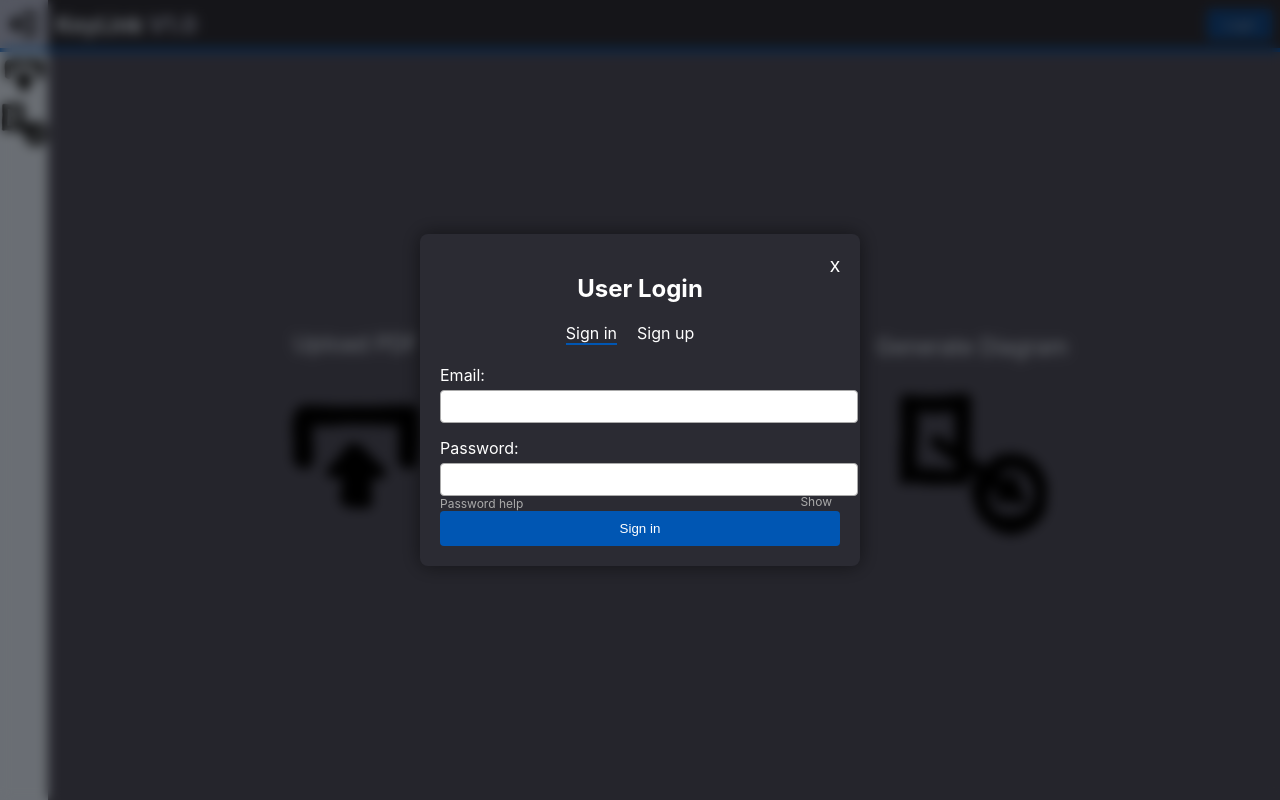
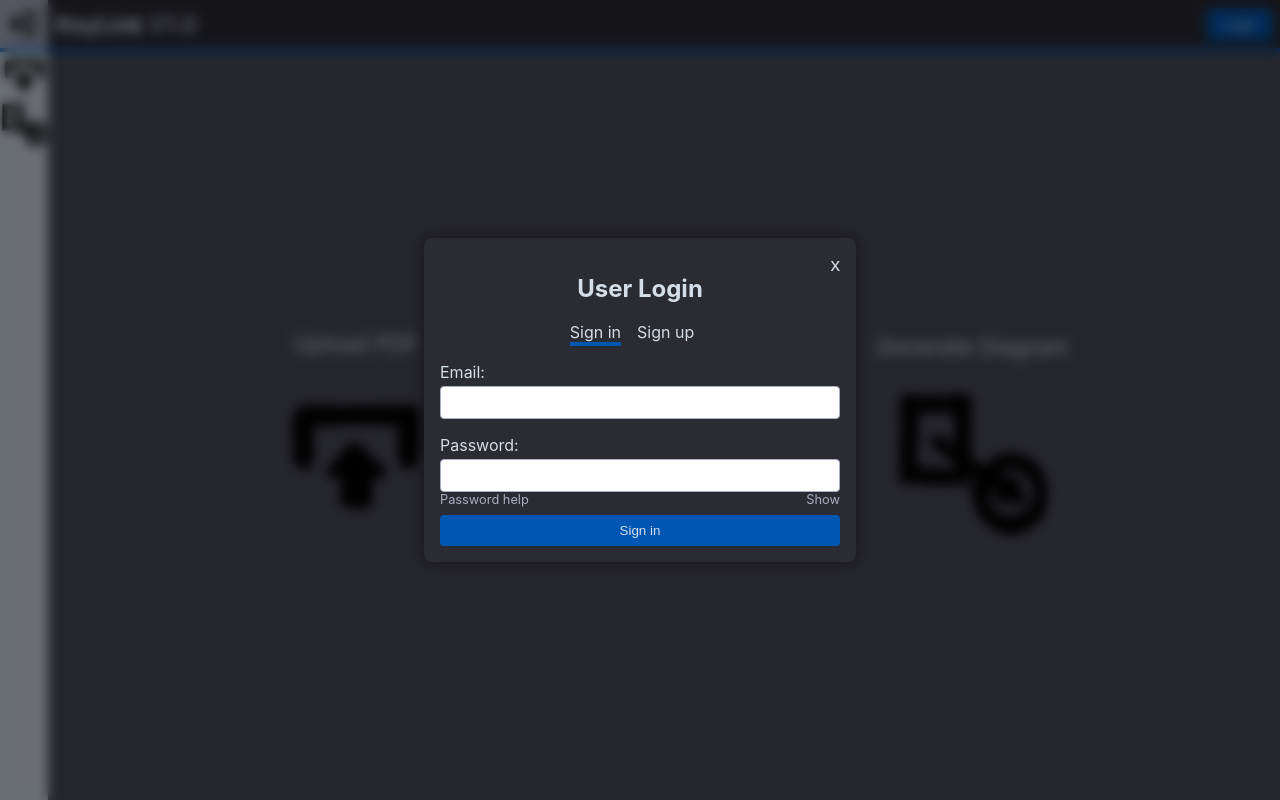
Before and after one commit to ansleehk/CS-160-Frontend, a React (Create React App) app: page / in a window 1280 px wide. Both pictures are taken after a click on the button "Login". Built offline with nearby package versions, Linux system fonts and the light colour scheme.

Commit message:
Consolidated Styles

```diff
--- /dev/null
+++ b/src/utilities/Styles.css
@@ -0,0 +1,30 @@
+:root {
+  /* Color Pallete */
+  --c_white: #D5DDE8;
+  --c_pale: #A9AEC2;
+  --c_gray: #4B4B59;
+  --c_black: #2B2B33;
+  --c_blue: #0056b3;
+  --c_shadow: rgba(0, 0, 0, 0.5); /* Semi Transparent Background */
+
+  /* Space Sizes */
+  --small_dim: 4px;
+  --medium_dim: 8px;
+  --large_dim: 16px;
+  --login_width: 400px;
+  --open_sidebar_width: 384px;
+  --closed_sidebar_width: 48px;
+
+  /* Button Sizes */
+  --small_button: 48px;
+  --large_button: 20vmin;
+
+  /* Button Filters */
+  --b_brightness: 1.2;
+  --b_saturation: 1.2;
+
+  /* Font Sizes */
+  --h1_font: 1.4rem;
+  --h2_font: 1.2rem;
+  --sub_font: 0.8rem;
+}
--- a/src/widgets/DiagramViewer.css
+++ b/src/widgets/DiagramViewer.css
@@ -1,28 +1,30 @@
+@import "../utilities/Styles.css";
+
 #Diagram-viewer {
   display: flex;
   flex-direction: column;
   text-align: center;
   align-items: center;
   justify-content: center;
-  font-size: 1.4rem;
-  color: #D5DDE8;
-  background-color: #4B4B59;
+  font-size: var(--h1_font);
+  color: var(--c_white);
+  background-color: var(--c_gray);
   height: 100%;
   width: 100%;
 }
 
 #Diagram-viewer button {
-  height: 20vmin;
-  width: 20vmin;
-  padding: 0px;
-  margin: 0px;
-  border: 0px;
-  background-color: #4B4B59;
+  height: var(--large_button);
+  width: var(--large_button);
+  padding: 0;
+  margin: 0;
+  border: 0;
+  background-color: var(--c_gray);
 }
 
 #Diagram-viewer img {
-  height: 20vmin;
-  width: 20vmin;
+  height: var(--large_button);
+  width: var(--large_button);
 }
 
 #Diagram-viewer button:hover {
@@ -30,12 +32,12 @@
 }
 
 #loader {
-  border: 8px solid transparent; /* Reduce border width */
-  border-top: 8px solid #0056b3; /* Blue color */
+  border: var(--medium_dim) solid transparent;
+  border-top: var(--medium_dim) solid var(--c_blue);
   border-radius: 50%;
-  width: 40px; /* Reduced size */
-  height: 40px; /* Reduced size */
-  animation: spin 1s linear infinite; /* Smoother animation */
+  width: 40px;
+  height: 40px;
+  animation: spin 1s linear infinite;
 }
 
 @keyframes spin {
--- a/src/widgets/LoginPopup.css
+++ b/src/widgets/LoginPopup.css
@@ -1,104 +1,106 @@
-.login-popup-overlay {
+@import "../utilities/Styles.css";
+
+#login-popup-overlay {
   position: fixed;
   top: 0;
   left: 0;
   width: 100%;
   height: 100%;
-  background-color: rgba(0, 0, 0, 0.5); /* Semi-transparent background */
+  background-color: var(--c_shadow);
   backdrop-filter: blur(6px);
   display: flex;
   justify-content: center;
   align-items: center;
 }
 
-.login-popup {
-  background-color: #2B2B33; /* Dark background color */
-  color: #ffffff; /* White text color */
-  padding: 20px;
-  border-radius: 8px;
-  box-shadow: 0 0 20px rgba(0, 0, 0, 0.5); /* Shadow effect */
+#login-popup {
+  background-color: var(--c_black);
+  color: var(--c_white);
+  padding: var(--large_dim);
+  border-radius: var(--medium_dim);
+  box-shadow: 0 0 var(--large_dim) var(--c_shadow);
   position: relative;
-  width: 400px; /* Adjust width as needed */
+  width: var(--login_width);
 }
 
-.close-button {
+#close-button {
   position: absolute;
-  top: 10px;
-  right: 10px;
+  top: var(--medium_dim);
+  right: var(--medium_dim);
   background: none;
   border: none;
-  color: #ffffff;
+  color: var(--c_white);
   cursor: pointer;
-  font-size: 20px;
+  font-size: var(--h2_font);
 }
 
-.login-header {
+#login-header {
   text-align: center;
 }
 
-.tab-header {
+#tab-header {
   display: flex;
+  text-align: center;
   justify-content: center;
-  margin-bottom: 20px;
 }
 
-.tab-header span {
-  margin-right: 20px;
+#tab-header span {
+  margin-right: var(--large_dim);
   cursor: pointer;
 }
 
-.tab-header span.active {
-  border-bottom: 2px solid #0056b3; /* Blue underline for active tab */
+#tab-header span#active {
+  border-bottom: var(--small_dim) solid var(--c_blue);
 }
 
-.login-content form {
+#login-content form {
   display: flex;
   flex-direction: column;
 }
 
-.login-content label {
-  margin-bottom: 5px;
+#login-content label {
+  margin-top: var(--large_dim);
+  margin-bottom: var(--small_dim);
 }
 
-.login-content input {
-  width: 100%;
-  margin-bottom: 15px;
-  padding: 8px;
-  border-radius: 4px;
-  border: 1px solid #aaaaaa;
+#login-content input {
+  padding: var(--medium_dim);
+  border-radius: var(--small_dim);
+  border: 1px solid var(--c_pale);
 }
 
-.password-field {
-  position: relative;
+#password-options {
+  display: flex;
+  flex-direction: row;
+  text-align: center;
+  justify-content: space-between;
+  width: 100%;
+  margin-bottom: var(--medium_dim);
 }
 
-.password-help {
-  position: absolute;
-  bottom: 0;
-  left: 0;
-  color: #aaaaaa;
-  font-size: 12px;
+#password-help {
+  margin-right: auto;
+  color: var(--c_pale);
+  font-size: var(--sub_font);
   cursor: pointer;
 }
 
-.show-password {
-  position: absolute;
-  bottom: 2px;
-  right: 8px;
-  color: #aaaaaa;
-  font-size: 12px;
+#show-password {
+  margin-left: auto;
+  color: var(--c_pale);
+  font-size: var(--sub_font);
   cursor: pointer;
 }
 
 button {
-  padding: 10px;
-  background-color: #0056b3; /* Blue button color */
-  color: #ffffff;
+  padding: var(--medium_dim);
+  background-color: var(--c_blue);
+  color: var(--c_white);
   border: none;
-  border-radius: 4px;
+  border-radius: var(--small_dim);
   cursor: pointer;
 }
 
 button:hover {
-  background-color: #007acc; /* Darker blue on hover */
+  filter: brightness(var(--b_brightness)) saturate(var(--b_saturation));
 }
--- a/src/widgets/LoginPopup.js
+++ b/src/widgets/LoginPopup.js
@@ -1,5 +1,6 @@
 import React, { useState } from "react";
 import "./LoginPopup.css";
+
 import createAlert from "../utilities/Alert";
 
 const LoginPopup = ({ onClose }) => {
@@ -31,49 +32,42 @@ const LoginPopup = ({ onClose }) => {
     //onClose();
   };
 
+  const passwordHelp = () => {
+    createAlert("Passwords not yet implemented.");
+  };
+
   return (
-    <div className="login-popup-overlay">
-      <div className="login-popup">
-        <button className="close-button" onClick={onClose}>x</button>
-        <div className="login-header">
-          <h2>User Login</h2>
+    <div id="login-popup-overlay">
+      <div id="login-popup">
+        <button id="close-button" onClick={onClose}>x</button>
+        <div id="login-header">
+          <h2>{tab === "signin" ? "User Login" : "New User"}</h2>
         </div>
-        <div className="tab-header">
-          <span
-            className={tab === "signin" ? "active" : ""}
+        <div id="tab-header">
+          <span id={tab === "signin" ? "active" : ""}
             onClick={() => handleTabChange("signin")}
           >
             Sign in
           </span>
-          <span
-            className={tab === "signup" ? "active" : ""}
+          <span id={tab === "signup" ? "active" : ""}
             onClick={() => handleTabChange("signup")}
           >
             Sign up
           </span>
         </div>
-        <div className="login-content">
+        <div id="login-content">
           <form onSubmit={handleSubmit}>
             <label>Email:</label>
-            <input
-              type="email"
-              value={email}
-              onChange={handleEmailChange}
-              required
-            />
+            <input type="email" value={email}
+              onChange={handleEmailChange} required />
             <label>Password:</label>
-            <div className="password-field">
-              <input
-                type={showPassword ? "text" : "password"}
-                value={password}
-                onChange={handlePasswordChange}
-                required
-              />
+            <input type={showPassword ? "text" : "password"} value={password}
+                onChange={handlePasswordChange} required />
+            <div id="password-options">
               {tab === "signin" && (
-                <span className="password-help">Password help</span>
+                <span id="password-help" onClick={passwordHelp}>Password help</span>
               )}
-              <span
-                className="show-password"
+              <span id="show-password"
                 onClick={() => setShowPassword(!showPassword)}
               >
                 {showPassword ? "Hide" : "Show"}
--- a/src/widgets/Mermaid.css
+++ b/src/widgets/Mermaid.css
@@ -1,3 +1,5 @@
+/* TODO : RECHECK COLORS */
+
 g.classGroup rect {
   fill: #282a36;
   stroke: #6272a4;
--- a/src/widgets/PDFViewer.css
+++ b/src/widgets/PDFViewer.css
@@ -1,30 +1,32 @@
+@import "../utilities/Styles.css";
+
 #PDF-viewer {
   display: flex;
   flex-direction: column;
   text-align: center;
   align-items: center;
   justify-content: center;
-  font-size: 1.4rem;
-  color: #D5DDE8;
-  background-color: #4B4B59;
+  font-size: var(--h1_font);
+  color: var(--c_white);
+  background-color: var(--c_gray);
   height: 100%;
   width: 100%;
 }
 
 #PDF-viewer button {
-  height: 20vmin;
-  width: 20vmin;
-  padding: 0px;
-  margin: 0px;
-  border: 0px;
-  background-color: #4B4B59;
+  height: var(--large_button);
+  width: var(--large_button);
+  padding: 0;
+  margin: 0;
+  border: 0;
+  background-color: var(--c_gray);
 }
 
 #PDF-viewer img {
-  height: 20vmin;
-  width: 20vmin;
+  height: var(--large_button);
+  width: var(--large_button);
 }
 
 #PDF-viewer button:hover {
-  filter: brightness(1.2) saturate(1.2);
+  filter: brightness(var(--b_brightness)) saturate(var(--b_saturation));
 }
--- a/src/widgets/Topbar.css
+++ b/src/widgets/Topbar.css
@@ -1,36 +1,40 @@
+@import "../utilities/Styles.css";
+
 #Topbar {
   display: flex;
   align-items: center;
   justify-content: space-between;
-  height: 48px;
-  background-color: #2B2B33;
-  border-bottom: 4px solid #0056b3;
+  height: var(--closed_sidebar_width);
+  background-color: var(--c_black);
+  border-bottom: var(--small_dim) solid var(--c_blue);
 }
 
 #Title {
-  font-size: 1.4rem;
-  margin-left: 8px;
+  font-size: var(--h1_font);
+  margin-left: var(--medium_dim);
 }
 
 #Name {
-  color: #D5DDE8;
+  color: var(--c_white);
 }
 
 #Version {
-  color: #A9AEC2;
+  color: var(--c_pale);
 }
 
 #Login button {
-  padding: 8px 16px;
-  margin: 8px;
+  padding: var(--medium_dim) var(--large_dim);
+  margin: var(--medium_dim);
   border: none;
-  background-color: #0056b3;
-  color: #D5DDE8;
-  border-radius: 4px;
-  opacity: 0.6;
-  transition: opacity 0.3s ease;
+  background-color: var(--c_blue);
+  color: var(--c_white);
+  border-radius: var(--small_dim);
 }
 
 #Login button:hover {
-  opacity: 1;
+  filter: brightness(var(--b_brightness)) saturate(var(--b_saturation));
 }
+
+#Login button {
+  transition: background-color 0.3s ease;
+}
```
Also changed, not shown: src/widgets/Sidebar.css (+23 -21 lines).
